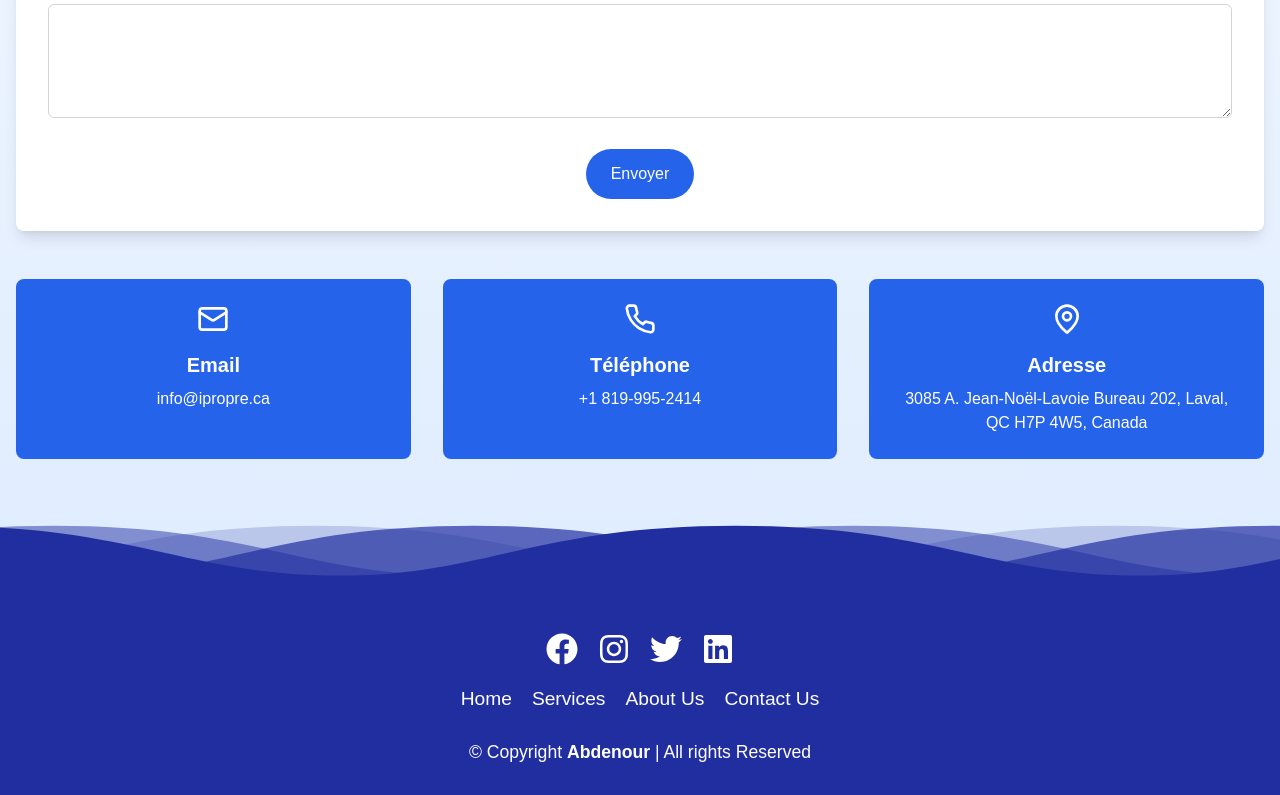
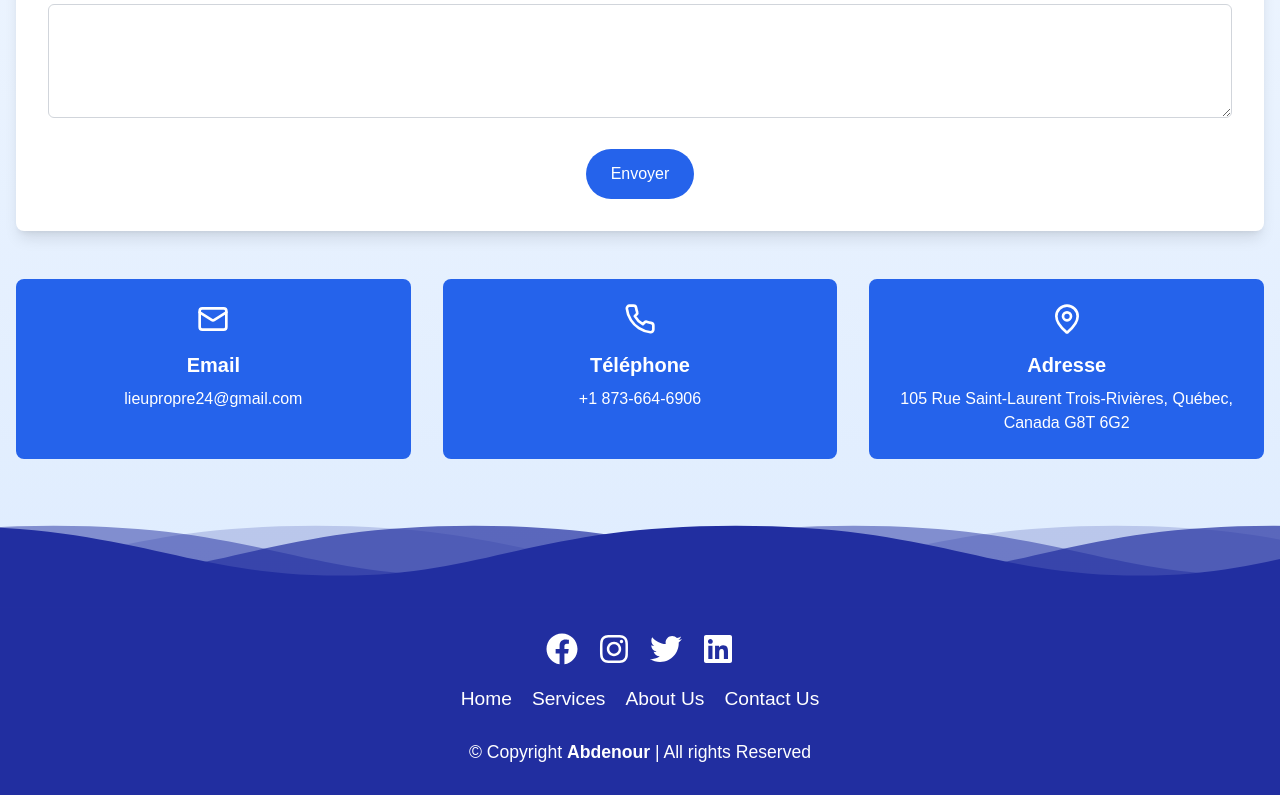
Before and after one commit to abdenourgarti/entretien-menager, a Next.js app: page /en/Contact in a window 1280 px wide. Shown: the part 989-1784 px from the top of the page. Built offline with nearby package versions, Linux system fonts and the light colour scheme.

Commit message:
Contactform v3

```diff
--- a/components/ContactForm/index.jsx
+++ b/components/ContactForm/index.jsx
@@ -1,5 +1,6 @@
 import React, { useState } from 'react';
 import { useFormik } from 'formik';
+import Swal from 'sweetalert2'
 import {
   Calendar,
   Mail,
@@ -129,6 +130,13 @@ const ContactForm = () => {
         const result = await response.json();
 
         if (result.success) {
+          Swal.fire({
+            title: "Message envoyé avec succès!",
+            text: "Un de nos agents vous contactera dans les plus brefs délais.",
+            icon: "success",
+            confirmButtonText: 'Fermer',
+            confirmButtonColor: '#3B82F6' // Couleur bleue pour matcher votre thème
+          });
           setSubmitStatus('success');
           resetForm();
           setTimeout(() => setSubmitStatus(''), 5000); // Effacer le message après 5 secondes
@@ -376,19 +384,19 @@ const ContactForm = () => {
         <div className="bg-blue-600 rounded-lg p-6 text-white text-center">
           <Mail className="w-8 h-8 mx-auto mb-4" />
           <h3 className="text-xl font-semibold mb-2">Email</h3>
-          <p>info@ipropre.ca</p>
+          <p>lieupropre24@gmail.com</p>
         </div>
 
         <div className="bg-blue-600 rounded-lg p-6 text-white text-center">
           <Phone className="w-8 h-8 mx-auto mb-4" />
           <h3 className="text-xl font-semibold mb-2">Téléphone</h3>
-          <p>+1 819-995-2414</p>
+          <p>+1 873-664-6906</p>
         </div>
 
         <div className="bg-blue-600 rounded-lg p-6 text-white text-center">
           <MapPin className="w-8 h-8 mx-auto mb-4" />
           <h3 className="text-xl font-semibold mb-2">Adresse</h3>
-          <p>3085 A. Jean-Noël-Lavoie Bureau 202, Laval, QC H7P 4W5, Canada</p>
+          <p>105 Rue Saint-Laurent Trois-Rivières, Québec, Canada G8T 6G2</p>
         </div>
       </div>
     </div>
--- a/package.json
+++ b/package.json
@@ -15,7 +15,8 @@
     "next-intl": "^3.20.0",
     "react": "^18",
     "react-dom": "^18",
-    "react-icons": "^5.3.0"
+    "react-icons": "^5.3.0",
+    "sweetalert2": "^11.14.5"
   },
   "devDependencies": {
     "eslint": "^8",
```
Also changed, not shown: 1 other file (tests, documents, lock files or other folders).
